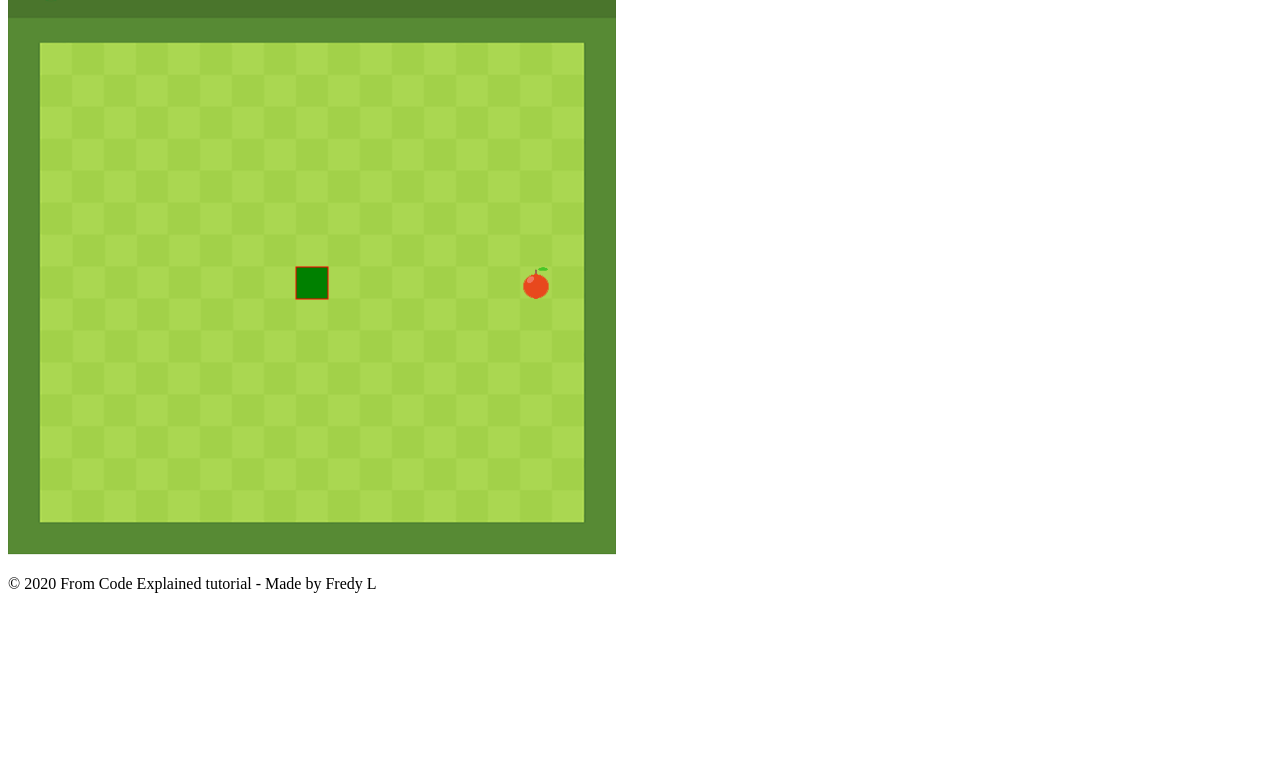
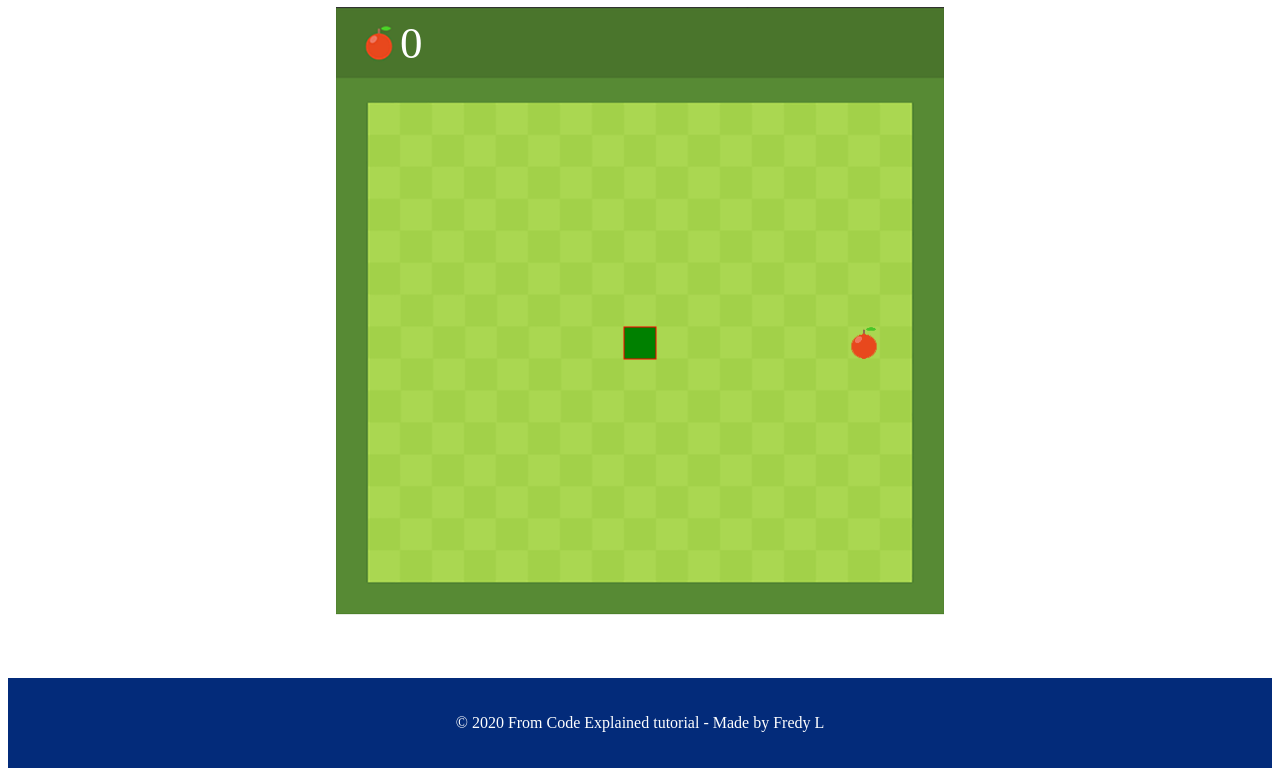
Before and after one commit to FredyLy/Code_The_Snake_Using_JS_and_HTML5_Canvas, a plain HTML site: page index.html in a window 1280 px wide. Shown: the part 133-909 px from the top of the page. Before the commit the page ends 800 px from the top, so only its background shows below. Drawn offline with Linux system fonts and the light colour scheme.

Commit message:
changes in css

```diff
--- a/index.html
+++ b/index.html
@@ -3,6 +3,7 @@
 <head>
     <meta charset="UTF-8">
     <meta name="viewport" content="width=device-width, initial-scale=1.0">
+    <link href="styles.css" rel="stylesheet">
     <title>Snake Game</title>
 </head>
 <body>
--- a/styles.css
+++ b/styles.css
@@ -16,3 +16,9 @@ footer {
 .copyr {
   font-size: 0.8em;
 }
+
+#snake {
+  display: block;
+  margin-left: auto;
+  margin-right: auto;
+}
```
